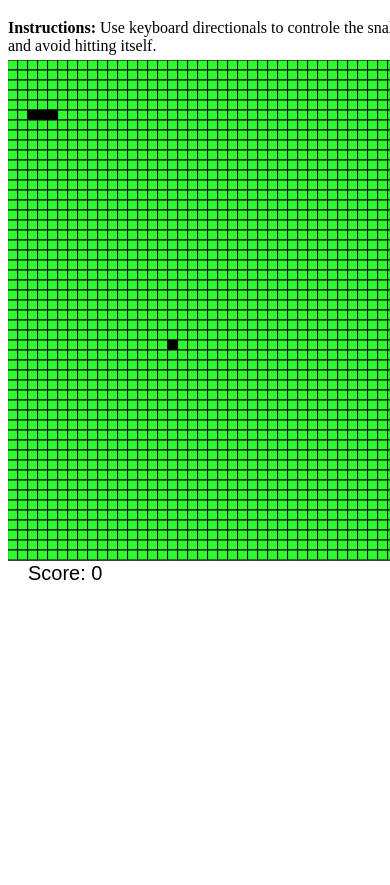
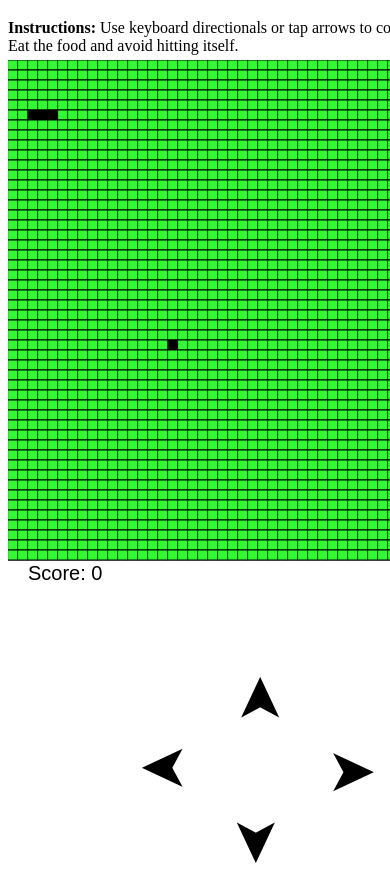
Before and after one commit to victorliafook/snake-game-js, a website built with webpack: page index.html in a window 390 px wide. Shown: the part 61-946 px from the top of the page. Before the commit the page ends 844 px from the top, so only its background shows below. Built offline with nearby package versions, Linux system fonts and the light colour scheme.

Commit message:
add UI controls for mobile devices

```diff
--- a/index.html
+++ b/index.html
@@ -4,13 +4,6 @@
         <title>Snake Game in JS</title>
         <meta charset="utf-8" />
         <meta name="viewport" content="width=device-width, initial-scale=1" />
-        <style>
-            .inner-container { margin: 0 auto; width: 500px }
-            .inner-container .game {
-                margin: 5px auto 0;
-                width: fit-content;
-            }
-        </style>
     </head>
 
     <body>
@@ -18,10 +11,15 @@
             <div class="inner-container">
                 <h1>Snake Game</h1>
                 <span><b>Instructions:</b></span>
-                <span>Use keyboard directionals to controle the snake. Eat the food and avoid hitting itself.</span>
+                <span>Use keyboard directionals or tap arrows to control the snake. Eat the food and avoid hitting itself.</span>
                 <div id="main-canvas" class="game"></div>
                 <div>
-
+                    <div id="controls">
+                        <div id="up"><span>➤</span></div>
+                        <div id="left"><span>➤</span></div>
+                        <div id="right"><span>➤</span></div>
+                        <div id="down"><span>➤</span></div>
+                    </div>
                 </div>
                 <script src="dist/bundle.js"></script>
             </div>
--- a/src/index.js
+++ b/src/index.js
@@ -4,6 +4,8 @@ const Field = require('../src/Field');
 const Snake = require('../src/Snake');
 const Screens = require('../src/Screens');
 const Stats = require('./Stats');
+require('../styles/main.css');
+require('../styles/controls.css');
 
 const gameConfig = {
   size: 500,
@@ -28,8 +30,8 @@ new p5(function(closure) {
 
 }, document.getElementById('main-canvas'));
 
-window.addEventListener('keydown', (event) => {
-  switch(event.key) {
+const directionalEventHandler = (event) => {
+  switch(event) {
     case 'ArrowUp':
       if (game.getDirection() !== 'up')
         game.setDirection('down');
@@ -49,4 +51,22 @@ window.addEventListener('keydown', (event) => {
     default:
       break;
   }
+};
+
+window.addEventListener('keydown', (event) => directionalEventHandler(event.key));
+
+document.querySelector('#controls #up').addEventListener('click', (e) => {
+  directionalEventHandler('ArrowUp');
 });
+
+document.querySelector('#controls #left').addEventListener('click', () => {
+  directionalEventHandler('ArrowLeft');
+});
+
+document.querySelector('#controls #right').addEventListener('click', () => {
+  directionalEventHandler('ArrowRight');
+});
+
+document.querySelector('#controls #down').addEventListener('click', () => {
+  directionalEventHandler('ArrowDown');
+});
--- /dev/null
+++ b/styles/controls.css
@@ -0,0 +1,30 @@
+#controls {
+  font-size: 60px;
+  text-align: center;
+  width: 75%;
+  margin: 0 auto;
+}
+
+#controls span {
+  display: inline-flex;
+  font-family: sans-serif;
+}
+
+#controls #left, #right {
+  width: 50%;
+  float: left;
+}
+
+#up span {
+  rotate: 270deg;
+}
+
+#left span {
+  rotate: 180deg;
+}
+
+#right span {}
+
+#down span {
+  rotate: 90deg;
+}
--- /dev/null
+++ b/styles/main.css
@@ -0,0 +1,9 @@
+.inner-container {
+  margin: 0 auto;
+  width: 500px
+}
+
+.inner-container .game {
+  margin: 5px auto 0;
+  width: fit-content;
+}
```
Also changed, not shown: webpack.config.js (line endings or trailing spaces).
